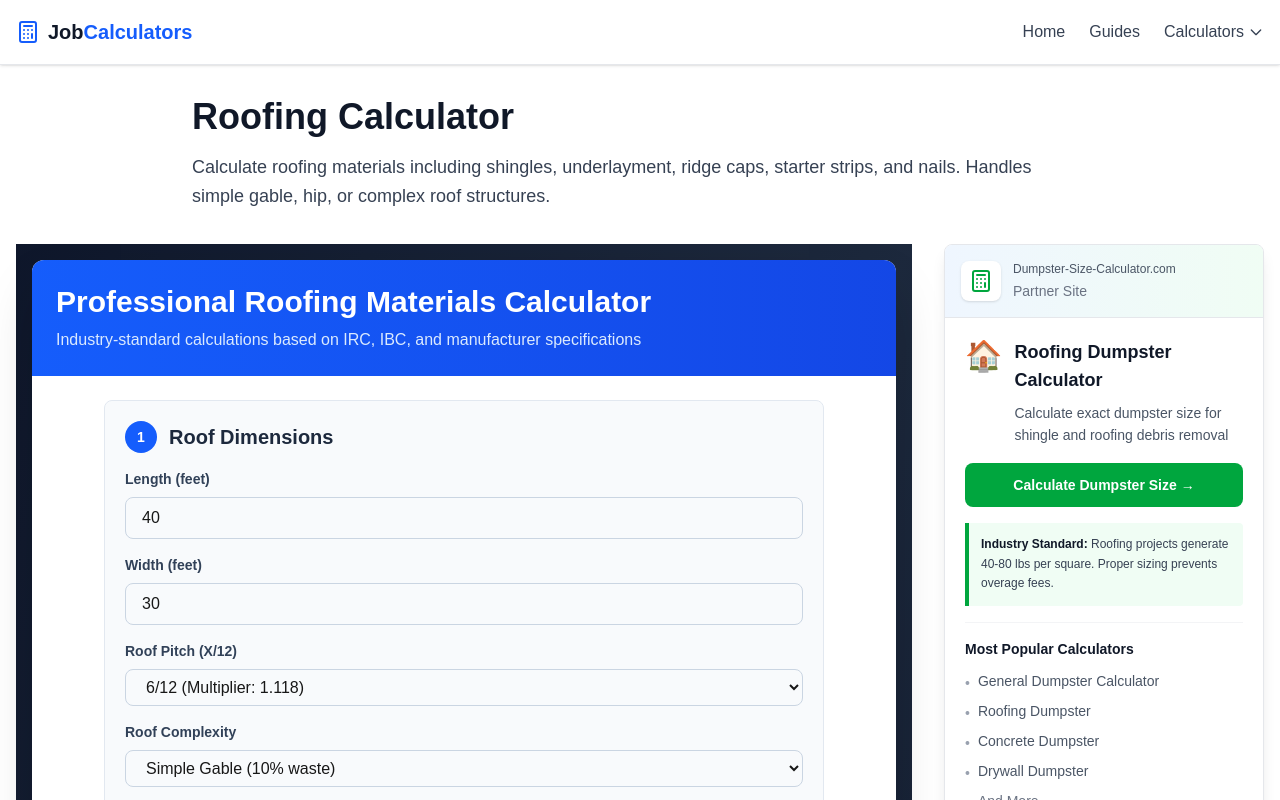
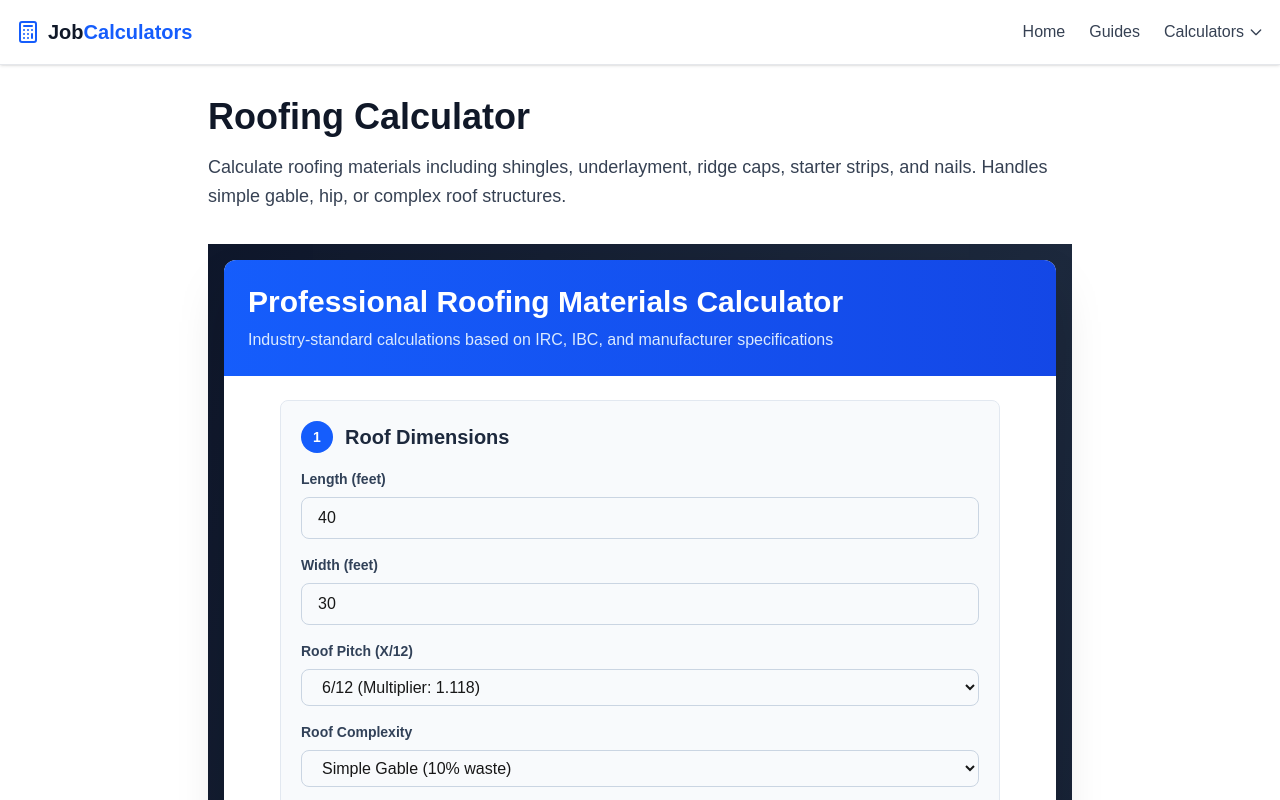
Before and after one commit to modernsitebuilders/remodelcalculators-public, a Next.js app: page /roofing-calculator in a window 1280 px wide. Shown: the top 800 px of the page. Built offline with nearby package versions, Linux system fonts and the light colour scheme.

Commit message:
remove sidebar

```diff
--- a/src/app/concrete-calculator/page.js
+++ b/src/app/concrete-calculator/page.js
@@ -2,7 +2,6 @@
 import ConcreteCalculator from '@/components/calculators/ConcreteCalculator';
 import CalculatorBlogLink from '@/components/blog/CalculatorBlogLink';
 import { generateCalculatorSchema, generateCalculatorBreadcrumbSchema } from '@/utils/calculator-schema';
-import DumpsterSidebar from '@/components/sidebar/DumpsterSidebar';
 
 export async function generateMetadata() {
   const data = getCalculatorData('concrete-calculator');
@@ -49,26 +48,24 @@
         dangerouslySetInnerHTML={{ __html: JSON.stringify(breadcrumbSchema) }}
       />
 
-      <div className="container mx-auto px-4 py-8">
-        {/* Header - Centered */}
-        <div className="mb-8 max-w-4xl mx-auto">
+      <div className="container mx-auto px-4 py-8 max-w-4xl">
+        {/* Header */}
+        <div className="mb-8">
           <h1 className="text-4xl font-bold mb-4 text-gray-900">{data.h1}</h1>
           <p className="text-lg text-gray-700 leading-relaxed">{data.intro}</p>
         </div>
 
-        {/* Flex Layout: Calculator centered + Sidebar in remaining space */}
-        <div className="flex flex-col lg:flex-row gap-8 max-w-7xl mx-auto">
-
-          {/* Calculator - Centered, takes remaining space but max-w-4xl */}
-          <div className="flex-1 max-w-4xl lg:mx-auto">
+        {/* Calculator */}
         <ConcreteCalculator />
 
+        {/* Blog Link */}
         <CalculatorBlogLink
           blogSlug="concrete-calculation-guide"
           blogTitle="Concrete Calculation"
           description="ACI 318 standards, bag yields (60lb/80lb), ready-mix specifications, and IRC/IBC code requirements for slabs, footings, and walls."
         />
 
+        {/* How to Use */}
         <div className="mt-12 prose prose-lg max-w-none">
           <h2 className="text-2xl font-bold mb-4 text-gray-900">How to Use This Calculator</h2>
           <ol className="space-y-3 text-gray-700">
@@ -83,15 +80,6 @@
           <p className="text-gray-700">{data.howToUse.additionalInfo.content}</p>
         </div>
       </div>
-
-          {/* Sidebar - Fixed narrow width, vertical rectangle */}
-          <div className="w-full lg:w-80 flex-shrink-0">
-            <div className="lg:sticky lg:top-8">
-              <DumpsterSidebar calculatorType="concrete" />
-            </div>
-          </div>
-        </div>
-      </div>
     </>
   );
 }
--- a/src/app/drywall-calculator/page.js
+++ b/src/app/drywall-calculator/page.js
@@ -2,7 +2,6 @@
 import DrywallCalculator from '@/components/calculators/DrywallCalculator';
 import CalculatorBlogLink from '@/components/blog/CalculatorBlogLink';
 import { generateCalculatorSchema, generateCalculatorBreadcrumbSchema } from '@/utils/calculator-schema';
-import DumpsterSidebar from '@/components/sidebar/DumpsterSidebar';
 
 export async function generateMetadata() {
   const data = getCalculatorData('drywall-calculator');
@@ -49,26 +48,24 @@
         dangerouslySetInnerHTML={{ __html: JSON.stringify(breadcrumbSchema) }}
       />
 
-      <div className="container mx-auto px-4 py-8">
-        {/* Header - Centered */}
-        <div className="mb-8 max-w-4xl mx-auto">
+      <div className="container mx-auto px-4 py-8 max-w-4xl">
+        {/* Header */}
+        <div className="mb-8">
           <h1 className="text-4xl font-bold mb-4 text-gray-900">{data.h1}</h1>
           <p className="text-lg text-gray-700 leading-relaxed">{data.intro}</p>
         </div>
 
-        {/* Flex Layout: Calculator centered + Sidebar in remaining space */}
-        <div className="flex flex-col lg:flex-row gap-8 max-w-7xl mx-auto">
-
-          {/* Calculator - Centered, takes remaining space but max-w-4xl */}
-          <div className="flex-1 max-w-4xl lg:mx-auto">
+        {/* Calculator */}
         <DrywallCalculator />
 
+        {/* Blog Link */}
         <CalculatorBlogLink
           blogSlug="drywall-material-guide"
           blogTitle="Drywall Materials"
           description="Gypsum Association standards, sheet sizes, joint compound coverage, and fastener spacing per IRC and ASTM C840."
         />
 
+        {/* How to Use */}
         <div className="mt-12 prose prose-lg max-w-none">
           <h2 className="text-2xl font-bold mb-4 text-gray-900">How to Use This Calculator</h2>
           <ol className="space-y-3 text-gray-700">
@@ -83,15 +80,6 @@
           <p className="text-gray-700">{data.howToUse.additionalInfo.content}</p>
         </div>
       </div>
-
-          {/* Sidebar - Fixed narrow width, vertical rectangle */}
-          <div className="w-full lg:w-80 flex-shrink-0">
-            <div className="lg:sticky lg:top-8">
-              <DumpsterSidebar calculatorType="drywall" />
-            </div>
-          </div>
-        </div>
-      </div>
     </>
   );
 }
--- a/src/app/roofing-calculator/page.js
+++ b/src/app/roofing-calculator/page.js
@@ -2,8 +2,6 @@
 import RoofingCalculator from '@/components/calculators/RoofingCalculator';
 import CalculatorBlogLink from '@/components/blog/CalculatorBlogLink';
 import { generateCalculatorSchema, generateCalculatorBreadcrumbSchema } from '@/utils/calculator-schema';
-import Sidebar from '@/components/layout/Sidebar';
-import DumpsterSidebar from '@/components/sidebar/DumpsterSidebar';
 
 export async function generateMetadata() {
   const data = getCalculatorData('roofing-calculator');
@@ -50,26 +48,24 @@
         dangerouslySetInnerHTML={{ __html: JSON.stringify(breadcrumbSchema) }}
       />
 
-      <div className="container mx-auto px-4 py-8">
-        {/* Header - Centered */}
-        <div className="mb-8 max-w-4xl mx-auto">
+      <div className="container mx-auto px-4 py-8 max-w-4xl">
+        {/* Header */}
+        <div className="mb-8">
           <h1 className="text-4xl font-bold mb-4 text-gray-900">{data.h1}</h1>
           <p className="text-lg text-gray-700 leading-relaxed">{data.intro}</p>
         </div>
 
-         {/* Flex Layout: Calculator centered + Sidebar in remaining space */}
-        <div className="flex flex-col lg:flex-row gap-8 max-w-7xl mx-auto">
-
-          {/* Calculator - Centered, takes remaining space but max-w-4xl */}
-          <div className="flex-1 max-w-4xl lg:mx-auto">
+        {/* Calculator */}
         <RoofingCalculator />
 
+        {/* Blog Link */}
         <CalculatorBlogLink
           blogSlug="roofing-square-calculator"
           blogTitle="Roofing Squares"
           description="NRCA guidelines, pitch multipliers, shingle bundle coverage, underlayment specs, and IRC/IBC ventilation requirements."
         />
 
+        {/* How to Use */}
         <div className="mt-12 prose prose-lg max-w-none">
           <h2 className="text-2xl font-bold mb-4 text-gray-900">How to Use This Calculator</h2>
           <ol className="space-y-3 text-gray-700">
@@ -84,15 +80,6 @@
           <p className="text-gray-700">{data.howToUse.additionalInfo.content}</p>
         </div>
       </div>
-
-          {/* Sidebar - Fixed narrow width, vertical rectangle */}
-          <div className="w-full lg:w-80 flex-shrink-0">
-            <div className="lg:sticky lg:top-8">
-              <DumpsterSidebar calculatorType="roofing" />
-            </div>
-          </div>
-        </div>
-      </div>
     </>
   );
 }
```
Lines whose indentation alone changed are shown as unchanged.
